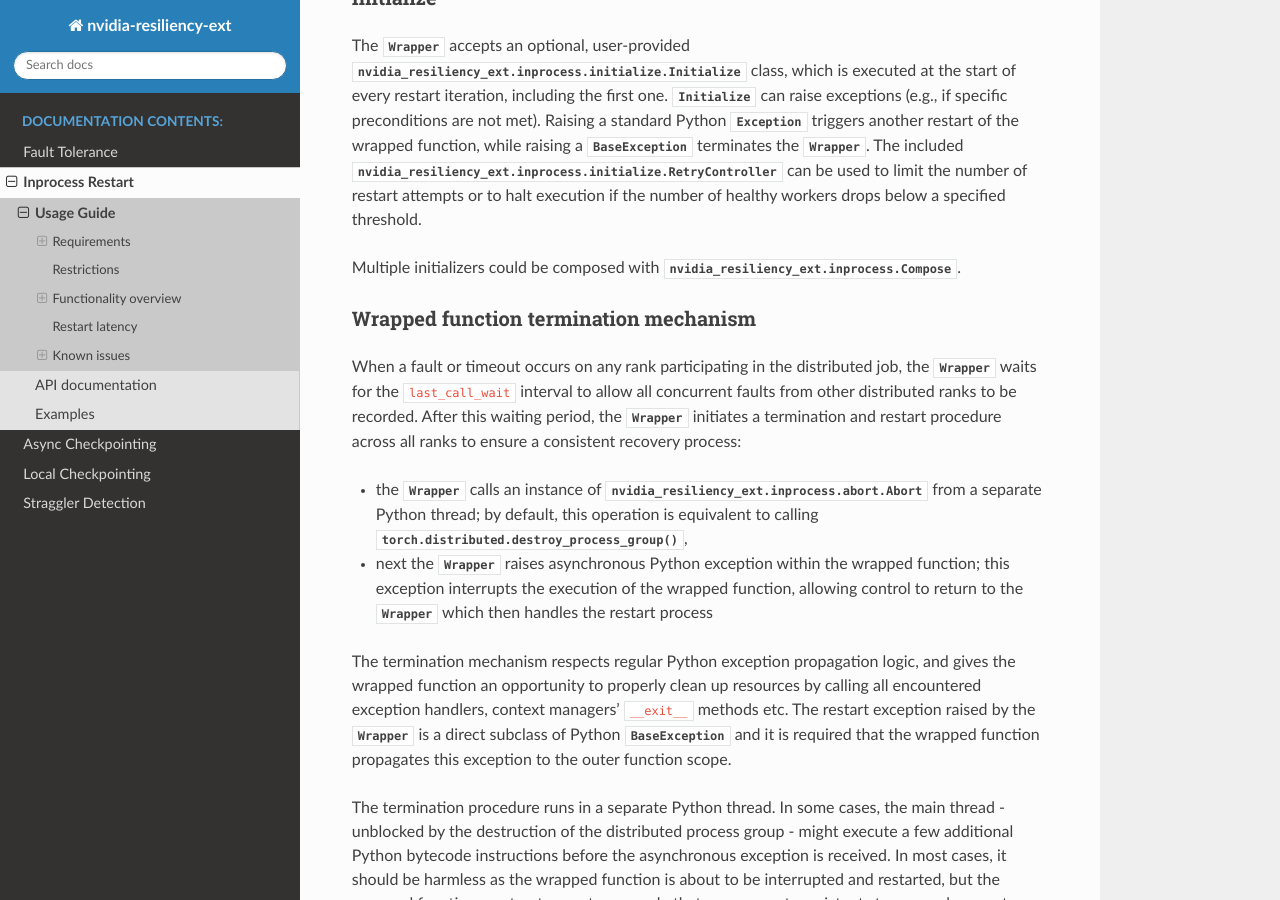
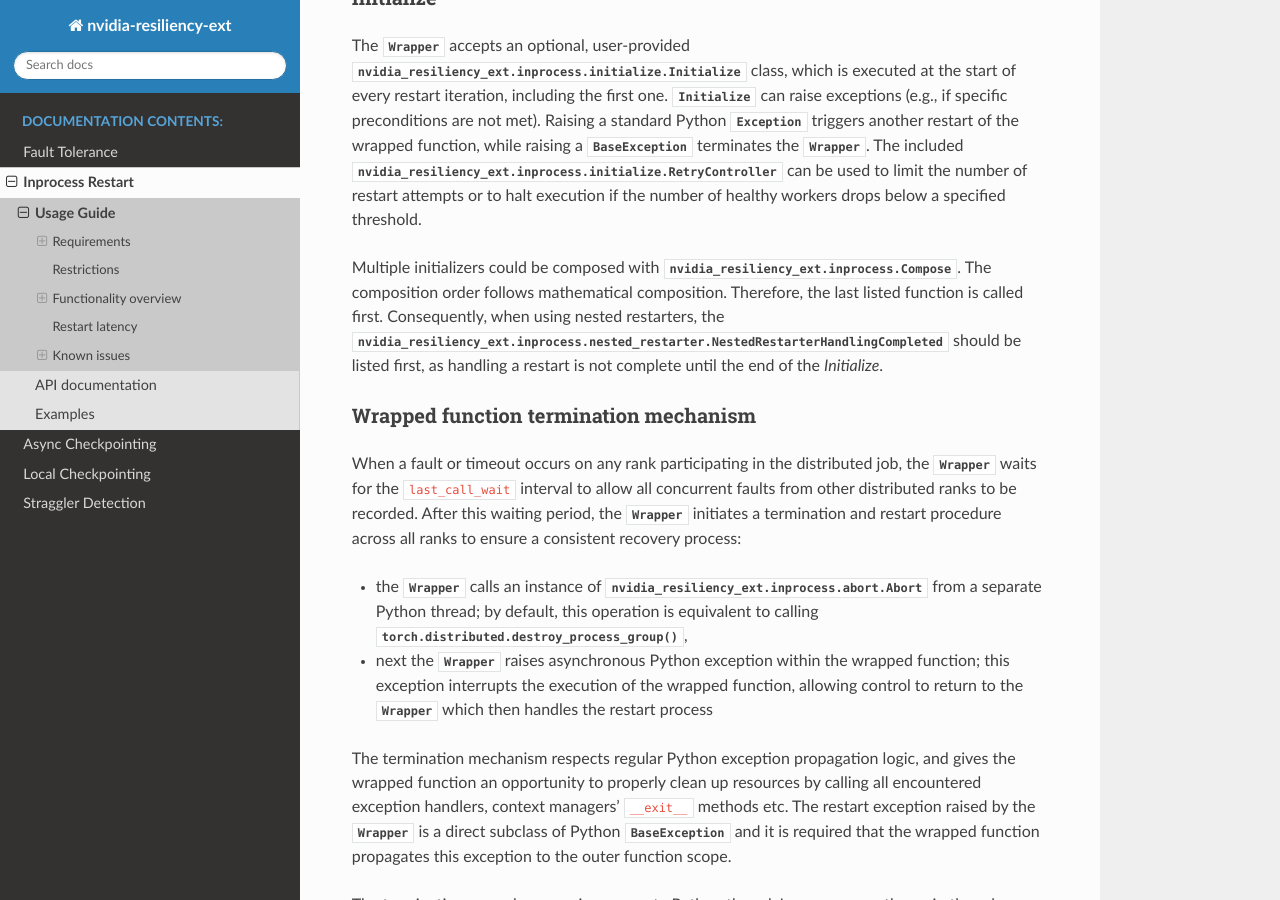
Before and after one commit to NVIDIA/nvidia-resiliency-ext, a Sphinx documentation site: the page built from docs/source/inprocess/usage_guide.rst, in a window 1280 px wide and 900 px high, scrolled down 4677 px. Built offline with Sphinx 7.4.7 and the Read the Docs theme 3.1.0, drawn with Linux system fonts in a browser that asks for light colours.

Commit message:
Clarify nested restarter usage

```diff
--- a/docs/source/inprocess/usage_guide.rst
+++ b/docs/source/inprocess/usage_guide.rst
@@ -255,6 +255,9 @@ number of restart attempts or to halt execution if the number of healthy
 workers drops below a specified threshold.
 
 Multiple initializers could be composed with :py:class:`nvidia_resiliency_ext.inprocess.Compose`.
+The composition order follows mathematical composition. Therefore, the last listed function is called first.
+Consequently, when using nested restarters, the :py:class:`nvidia_resiliency_ext.inprocess.nested_restarter.NestedRestarterHandlingCompleted`
+should be listed first, as handling a restart is not complete until the end of the `Initialize`.
 
 Wrapped function termination mechanism
 ~~~~~~~~~~~~~~~~~~~~~~~~~~~~~~~~~~~~~~
```
